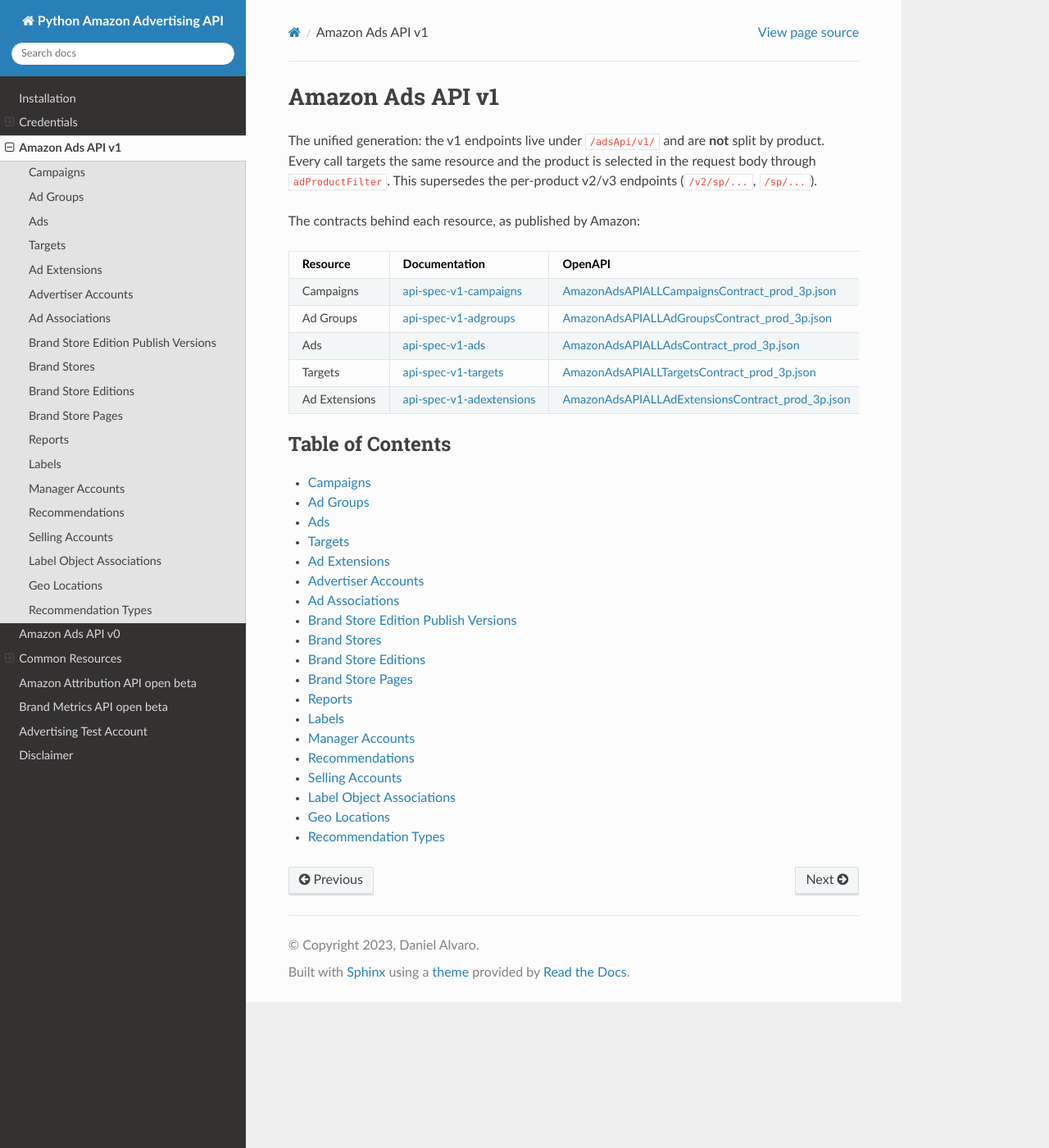
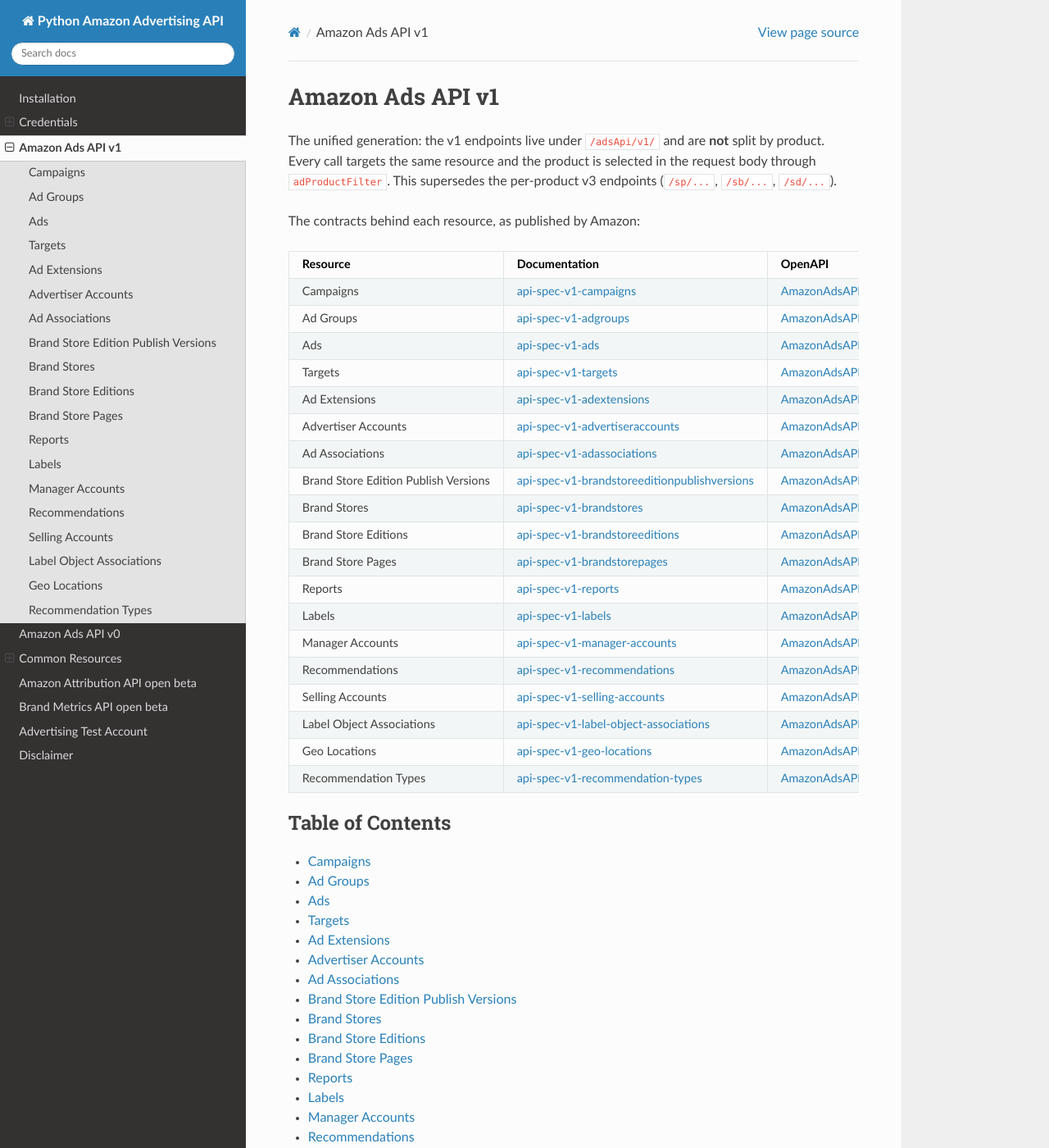
Before and after one commit to denisneuf/python-amazon-ad-api, a Sphinx documentation site: the page built from docs/v1.rst, in a window 1280 px wide and 1400 px high. Shown: the whole window at 82% size. Built offline with Sphinx 7.4.7 and the Read the Docs theme 3.1.0, drawn with Linux system fonts in a browser that asks for light colours.

Commit message:
docs(v1): list every resource with its vendor page and contract
The page introduced the v1 generation and then showed five of its nineteen
resources, so the table disagreed with the tree below it. Every resource in the
tocree now has a row, in the same order, with the api-spec page Amazon publishes
for it and the per-resource contract on the CDN. All nineteen contracts were
checked and answer 200 before being written down.

The introduction no longer mentions the v2 endpoints, which are gone.

```diff
--- a/docs/v1.rst
+++ b/docs/v1.rst
@@ -4,7 +4,7 @@ Amazon Ads API v1
 The unified generation: the v1 endpoints live under ``/adsApi/v1/`` and are
 **not** split by product. Every call targets the same resource and the product is
 selected in the request body through ``adProductFilter``. This supersedes the
-per-product v2/v3 endpoints (``/v2/sp/...``, ``/sp/...``).
+per-product v3 endpoints (``/sp/...``, ``/sb/...``, ``/sd/...``).
 
 The contracts behind each resource, as published by Amazon:
 
@@ -29,6 +29,48 @@ The contracts behind each resource, as published by Amazon:
     * - Ad Extensions
       - `api-spec-v1-adextensions <https://advertising.amazon.com/API/docs/en-us/api-spec-v1-adextensions>`_
       - `AmazonAdsAPIALLAdExtensionsContract_prod_3p.json <https://d1y2lf8k3vrkfu.cloudfront.net/openapi/en-us/dest/AmazonAdsAPIALLAdExtensionsContract_prod_3p.json>`_
+    * - Advertiser Accounts
+      - `api-spec-v1-advertiseraccounts <https://advertising.amazon.com/API/docs/en-us/api-spec-v1-advertiseraccounts>`_
+      - `AmazonAdsAPIALLAdvertiserAccountsContract_prod_3p.json <https://d1y2lf8k3vrkfu.cloudfront.net/openapi/en-us/dest/AmazonAdsAPIALLAdvertiserAccountsContract_prod_3p.json>`_
+    * - Ad Associations
+      - `api-spec-v1-adassociations <https://advertising.amazon.com/API/docs/en-us/api-spec-v1-adassociations>`_
+      - `AmazonAdsAPIALLAdAssociationsContract_prod_3p.json <https://d1y2lf8k3vrkfu.cloudfront.net/openapi/en-us/dest/AmazonAdsAPIALLAdAssociationsContract_prod_3p.json>`_
+    * - Brand Store Edition Publish Versions
+      - `api-spec-v1-brandstoreeditionpublishversions <https://advertising.amazon.com/API/docs/en-us/api-spec-v1-brandstoreeditionpublishversions>`_
+      - `AmazonAdsAPIALLBrandStoreEditionPublishVersionsContract_prod_3p.json <https://d1y2lf8k3vrkfu.cloudfront.net/openapi/en-us/dest/AmazonAdsAPIALLBrandStoreEditionPublishVersionsContract_prod_3p.json>`_
+    * - Brand Stores
+      - `api-spec-v1-brandstores <https://advertising.amazon.com/API/docs/en-us/api-spec-v1-brandstores>`_
+      - `AmazonAdsAPIALLBrandStoresContract_prod_3p.json <https://d1y2lf8k3vrkfu.cloudfront.net/openapi/en-us/dest/AmazonAdsAPIALLBrandStoresContract_prod_3p.json>`_
+    * - Brand Store Editions
+      - `api-spec-v1-brandstoreeditions <https://advertising.amazon.com/API/docs/en-us/api-spec-v1-brandstoreeditions>`_
+      - `AmazonAdsAPIALLBrandStoreEditionsContract_prod_3p.json <https://d1y2lf8k3vrkfu.cloudfront.net/openapi/en-us/dest/AmazonAdsAPIALLBrandStoreEditionsContract_prod_3p.json>`_
+    * - Brand Store Pages
+      - `api-spec-v1-brandstorepages <https://advertising.amazon.com/API/docs/en-us/api-spec-v1-brandstorepages>`_
+      - `AmazonAdsAPIALLBrandStorePagesContract_prod_3p.json <https://d1y2lf8k3vrkfu.cloudfront.net/openapi/en-us/dest/AmazonAdsAPIALLBrandStorePagesContract_prod_3p.json>`_
+    * - Reports
+      - `api-spec-v1-reports <https://advertising.amazon.com/API/docs/en-us/api-spec-v1-reports>`_
+      - `AmazonAdsAPIALLReportsContract_prod_3p.json <https://d1y2lf8k3vrkfu.cloudfront.net/openapi/en-us/dest/AmazonAdsAPIALLReportsContract_prod_3p.json>`_
+    * - Labels
+      - `api-spec-v1-labels <https://advertising.amazon.com/API/docs/en-us/api-spec-v1-labels>`_
+      - `AmazonAdsAPIALLLabelsContract_prod_3p.json <https://d1y2lf8k3vrkfu.cloudfront.net/openapi/en-us/dest/AmazonAdsAPIALLLabelsContract_prod_3p.json>`_
+    * - Manager Accounts
+      - `api-spec-v1-manager-accounts <https://advertising.amazon.com/API/docs/en-us/api-spec-v1-manager-accounts>`_
+      - `AmazonAdsAPIALLManagerAccountsContract_prod_3p.json <https://d1y2lf8k3vrkfu.cloudfront.net/openapi/en-us/dest/AmazonAdsAPIALLManagerAccountsContract_prod_3p.json>`_
+    * - Recommendations
+      - `api-spec-v1-recommendations <https://advertising.amazon.com/API/docs/en-us/api-spec-v1-recommendations>`_
+      - `AmazonAdsAPIALLRecommendationsContract_prod_3p.json <https://d1y2lf8k3vrkfu.cloudfront.net/openapi/en-us/dest/AmazonAdsAPIALLRecommendationsContract_prod_3p.json>`_
+    * - Selling Accounts
+      - `api-spec-v1-selling-accounts <https://advertising.amazon.com/API/docs/en-us/api-spec-v1-selling-accounts>`_
+      - `AmazonAdsAPIALLSellingAccountsContract_prod_3p.json <https://d1y2lf8k3vrkfu.cloudfront.net/openapi/en-us/dest/AmazonAdsAPIALLSellingAccountsContract_prod_3p.json>`_
+    * - Label Object Associations
+      - `api-spec-v1-label-object-associations <https://advertising.amazon.com/API/docs/en-us/api-spec-v1-label-object-associations>`_
+      - `AmazonAdsAPIALLLabelObjectAssociationsContract_prod_3p.json <https://d1y2lf8k3vrkfu.cloudfront.net/openapi/en-us/dest/AmazonAdsAPIALLLabelObjectAssociationsContract_prod_3p.json>`_
+    * - Geo Locations
+      - `api-spec-v1-geo-locations <https://advertising.amazon.com/API/docs/en-us/api-spec-v1-geo-locations>`_
+      - `AmazonAdsAPIALLGeoLocationsContract_prod_3p.json <https://d1y2lf8k3vrkfu.cloudfront.net/openapi/en-us/dest/AmazonAdsAPIALLGeoLocationsContract_prod_3p.json>`_
+    * - Recommendation Types
+      - `api-spec-v1-recommendation-types <https://advertising.amazon.com/API/docs/en-us/api-spec-v1-recommendation-types>`_
+      - `AmazonAdsAPIALLRecommendationTypesContract_prod_3p.json <https://d1y2lf8k3vrkfu.cloudfront.net/openapi/en-us/dest/AmazonAdsAPIALLRecommendationTypesContract_prod_3p.json>`_
 
 ..  toctree::
     :caption: Table of Contents
```
